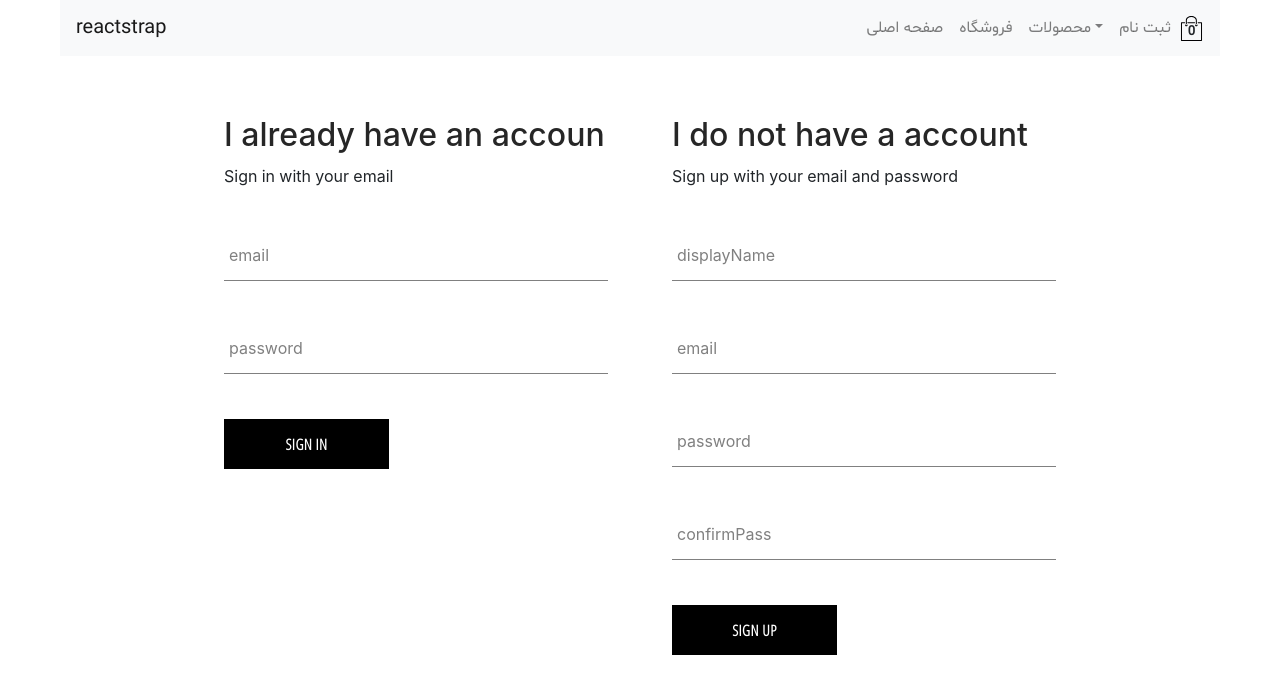
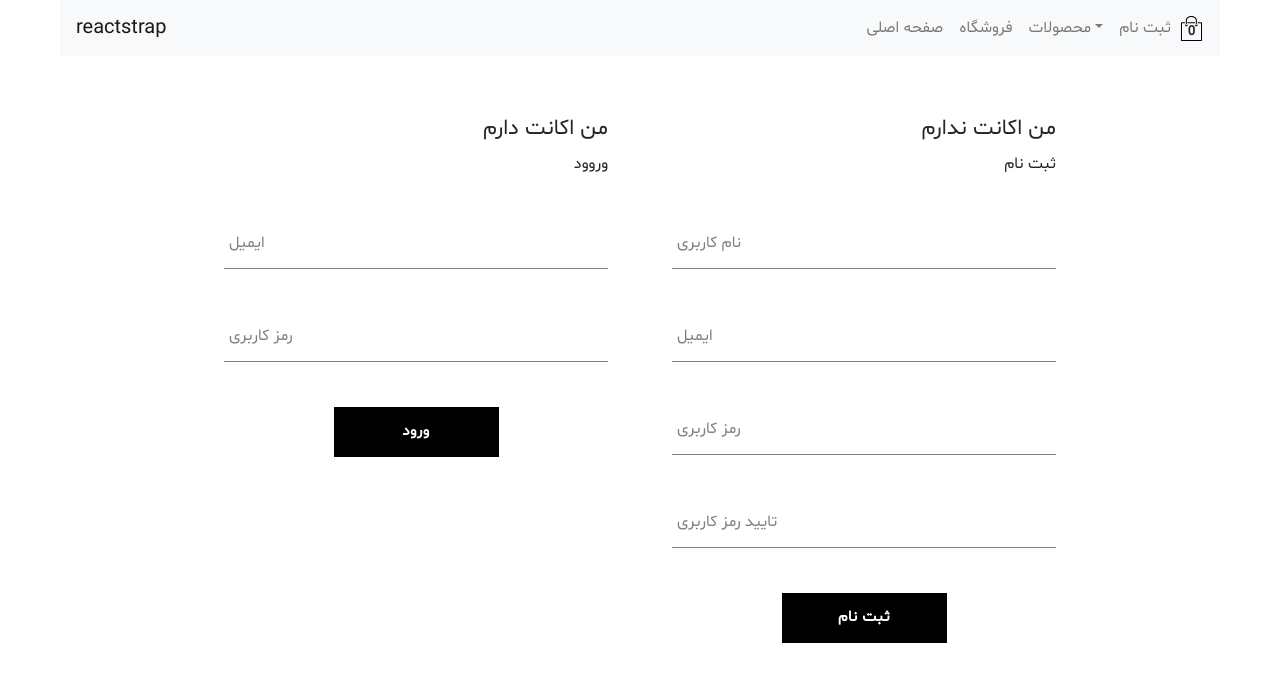
Before and after one commit to xander-zero/crwn-clothing, a React (Create React App) app: page /signin in a window 1280 px wide. Shown: the top 694 px of the page. Built offline with nearby package versions, Linux system fonts and the light colour scheme.

Commit message:
updated collection-overview

```diff
--- a/src/App.css
+++ b/src/App.css
@@ -1,6 +1,7 @@
   body{
       font-family: Shabnam;
       padding: 0px 60px 20px;
+
   }
   *{
     box-sizing: border-box;
--- a/src/components/collections-overview/collections-overview.component.jsx
+++ b/src/components/collections-overview/collections-overview.component.jsx
@@ -1,16 +1,16 @@
 import React from 'react'
 import CollectionPreview from '../preview-collection/preview-collection.component'
 import {connect} from'react-redux'
-import {selectCollectios} from '../../redux/shop/shop-selector'
+import {selectCollectionForPreview} from '../../redux/shop/shop-selector'
 import {createStructuredSelector} from 'reselect'
 const CollectionsOverview=({collections})=>(
-    <div className='    '>
+    <div className='collections-overviw'>
              {collections.map(({id,...otherCollectionProps})=>(
                     <CollectionPreview key={id} {...otherCollectionProps} />
-                ))}
+        ))}
     </div>
 )
 const mapStateToProps=createStructuredSelector({
-    collections:selectCollectios
+    collections:selectCollectionForPreview
 })
 export default connect(mapStateToProps)(CollectionsOverview);
--- a/src/components/custom-buttton/custom-button.styles.scss
+++ b/src/components/custom-buttton/custom-button.styles.scss
@@ -15,6 +15,9 @@
     cursor: pointer;
     display: flex;
     justify-content: center;
+    font-family: Shabnam;
+    margin: 0 auto;
+
 
     &:hover {
       background-color: white;
--- a/src/components/sign-in/sign-in.component.jsx
+++ b/src/components/sign-in/sign-in.component.jsx
@@ -30,19 +30,19 @@ class SignIn extends React.Component{
     render(){
         return(
             <div className='sign-in'>
-                <h2 className='title'>I already have an accoun</h2>
-                <span >Sign in with your email</span>
+                <h2 className='title'>من اکانت دارم</h2>
+                <span >وروود</span>
                 <form onSubmit={this.handleSubmit}>
-                    <FormInput lable='email' handleChange={this.handleChange} type='email' name='email' value={this.state.email} required />
+                    <FormInput lable='ایمیل' handleChange={this.handleChange} type='email' name='email' value={this.state.email} required />
                     <FormInput
                     name='password'
                     type='password'
-                    lable='password'
+                    lable='رمز کاربری'
                     value={this.state.password}
                     handleChange={this.handleChange}
                     required
                     />
-                    <CustomButton type='submit'>Sign In</CustomButton>
+                    <CustomButton type='submit'>ورود</CustomButton>
                 </form>
             </div>
         )
--- a/src/components/sign-in/sign-in.styles.scss
+++ b/src/components/sign-in/sign-in.styles.scss
@@ -2,8 +2,10 @@
     width: 30vw;
     display: flex;
     flex-direction: column;
-
+    font-family: Shabnam;
+    text-align: right;
     .title{
         margin: 10px 0;
+        font-size: 22px;
     }
 }
--- a/src/components/sign-up/sign-up.cmponent.jsx
+++ b/src/components/sign-up/sign-up.cmponent.jsx
@@ -31,13 +31,13 @@ class SignUp extends React.Component{
         const {displayName,email,password,confirmPass} =this.state
         return(
             <div className='sign-up'>
-                <h2 className='title'>I do not have a account</h2>
-                <span>Sign up with your email and password</span>
+                <h2 className='title'>من اکانت ندارم</h2>
+                <span>ثبت نام</span>
                 <form className='sign-up-form' onSubmit={this.handleSubmit}>
                     <FormInput
                     name='displayName'
                     type='text'
-                    lable='displayName'
+                    lable='نام کاربری'
                     value={displayName}
                     handleChange={this.handleChange}
                     required
@@ -45,7 +45,7 @@ class SignUp extends React.Component{
                      <FormInput
                     name='email'
                     type='email'
-                    lable='email'
+                    lable='ایمیل'
                     value={email}
                     handleChange={this.handleChange}
                     required
@@ -53,7 +53,7 @@ class SignUp extends React.Component{
                      <FormInput
                     name='password'
                     type='password'
-                    lable='password'
+                    lable='رمز کاربری'
                     value={password}
                     handleChange={this.handleChange}
                     required
@@ -61,12 +61,12 @@ class SignUp extends React.Component{
                      <FormInput
                     name='confirmPass'
                     type='password'
-                    lable='confirmPass'
+                    lable='تایید رمز کاربری'
                     value={confirmPass}
                     handleChange={this.handleChange}
                     required
                     />
-                    <CustomButton type='submit'>Sign Up</CustomButton>
+                    <CustomButton type='submit'>ثبت نام</CustomButton>
                 </form>
             </div>
         )
--- a/src/components/sign-up/sign-up.styles.scss
+++ b/src/components/sign-up/sign-up.styles.scss
@@ -2,8 +2,11 @@
     width: 30vw;
     display: flex;
     flex-direction: column;
-
+    font-family: Shabnam;
+    text-align: right;
     .title{
         margin: 10px 0;
+        font-size: 22px;
+
     }
 }
--- a/src/pages/homepage/homepage.styles.scss
+++ b/src/pages/homepage/homepage.styles.scss
@@ -3,4 +3,5 @@
     flex-direction: column;
     align-items: center;
     padding: 20px 0px;
+    // padding: 0px 60px 20px 60px;
   }
```
